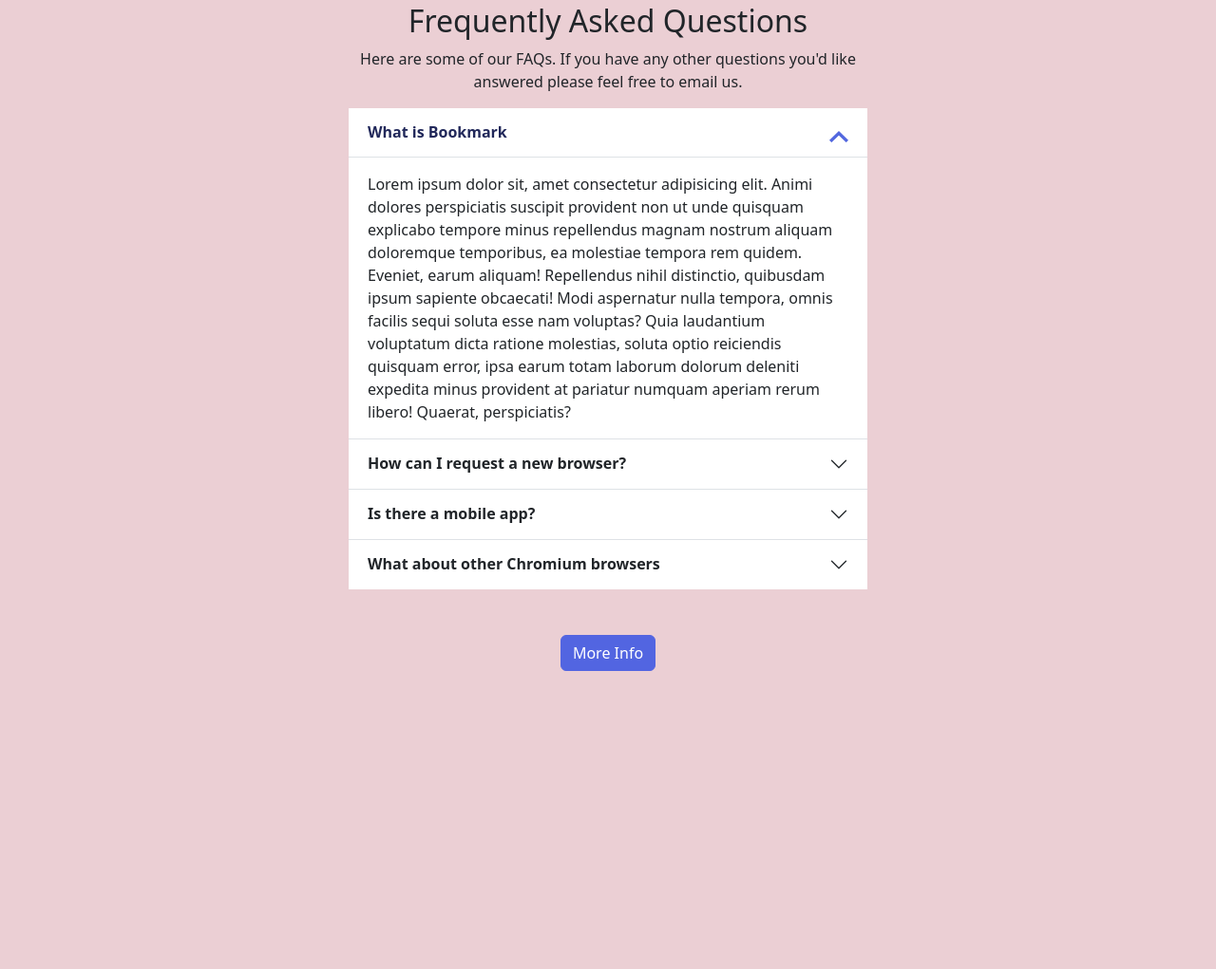
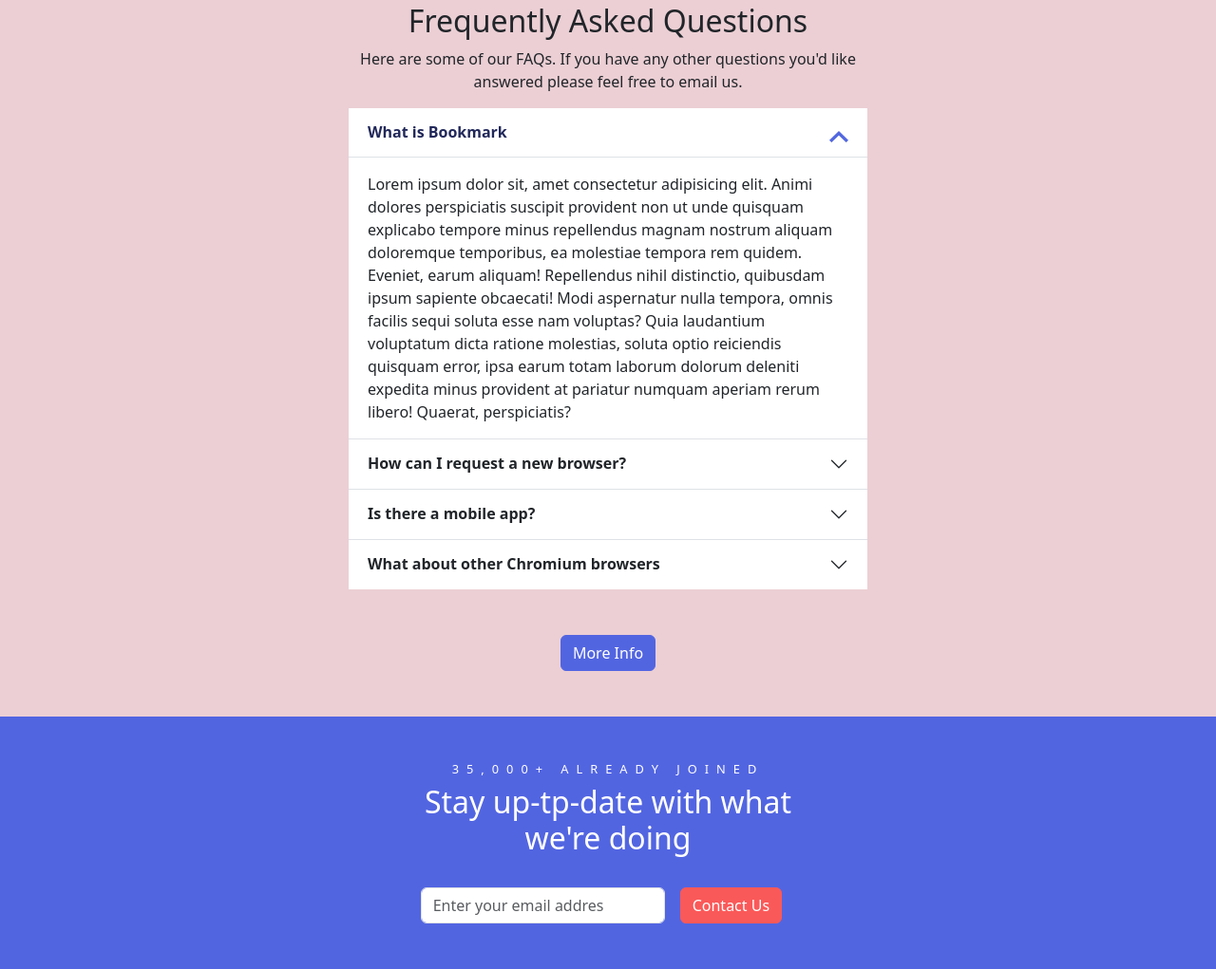
Before and after one commit to raquelEve/exercici2-bootstrap, a website: page index.html in a window 1280 px wide. Shown: the part 1907-2928 px from the top of the page at 95% size. Before the commit the page ends 2686 px from the top, so only its background shows below. Drawn offline with nearby package versions, Linux system fonts and the light colour scheme.

Commit message:
ex:2-5 footer sin acabar

```diff
--- a/css/main.scss
+++ b/css/main.scss
@@ -101,6 +101,20 @@
     box-shadow: none !important;
   }
 }
+footer{
+  .first-row{
+    h3.joined{
+      letter-spacing: .5rem;
+      font-size: 0.8rem;
+    }
+    h2{
+      margin-bottom: 2rem;
+    }
+    button{
+      display: block;
+    }
+  }
+}
 // body{
 //   background: orange !important;
 // }
--- a/index.html
+++ b/index.html
@@ -232,9 +232,33 @@
           </div>
         </div>
         <!-- END ACCORDION -->
-        <!-- TODO: quitar los br -->
-        <br><br><br>
       </main>
+         <!-- FOOTER-------------------------- -->
+    <footer class="container-fluid bg-primary">
+     <div class="row d-flex justify-content-center mt-5 text-white first-row">
+      <div class="col-12 col-sm-8 col-md-6 col-lg-4 py-5 px-3 text-center">
+          <h3 class="text-uppercase joined">35,000+ already joined</h3>
+          <h2>Stay up-tp-date with what we're doing</h2>
+          <!-- FORM---------- -->
+          <form class="row row-cols-lg-auto g-3 align-items-center">
+            <div class="col-12">
+              <label class="visually-hidden" for="inlineFormInputGroupEmail">Username</label>
+              <div class="input-group">
+                <!-- <div class="input-group-email">@</div> -->
+                <input type="email" class="form-control" id="inlineFormInputGroupEmail" placeholder="Enter your email addres">
+              </div>
+            </div>
+            <div class="col-12">
+              <button type="submit" class="btn btn-secondary text-white">Contact Us</button>
+            </div>
+          </form>
+          <!-- END FORM -->
+      </div>
+      <div class="row">
+        <div class="col"></div>
+      </div>
+    </footer>
+     <!-- END FOOTER-->
     <!-- js bootstrap -->
     <script src="https://cdn.jsdelivr.net/npm/bootstrap@5.3.3/dist/js/bootstrap.bundle.min.js" integrity="sha384-YvpcrYf0tY3lHB60NNkmXc5s9fDVZLESaAA55NDzOxhy9GkcIdslK1eN7N6jIeHz" crossorigin="anonymous"></script>
 </body>
```
Also changed, not shown: css/main.css.
